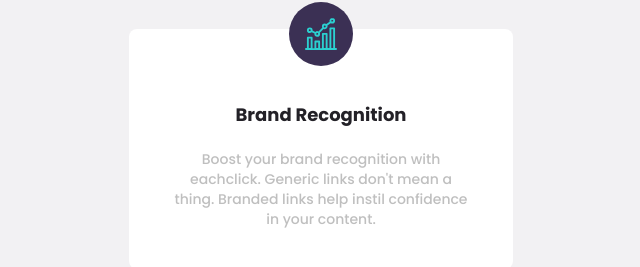
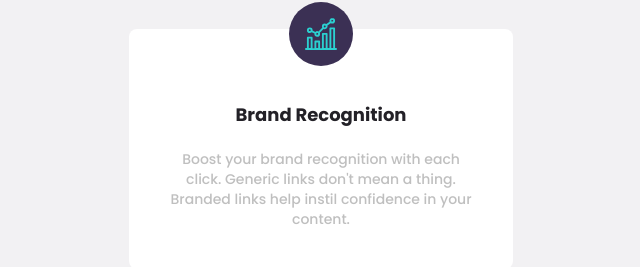
Before and after one commit to cfcmeireles/url-shortening-api-master, a Nuxt app: page / in a window 1280 px wide. Shown: the part 1107-1374 px from the top of the page, without its empty margins (319-959 px from the left). Built offline with nearby package versions, Linux system fonts and the light colour scheme.

Commit message:
fix copy

```diff
--- a/pages/index.vue
+++ b/pages/index.vue
@@ -54,7 +54,7 @@
         <BoxFrames :icons="{ brandRecognition: true }">
           <template #title>Brand Recognition</template>
           <template #description>
-            Boost your brand recognition with eachclick. Generic links don't
+            Boost your brand recognition with each click. Generic links don't
             mean a thing. Branded links help instil confidence in your
             content.</template
           >
```
